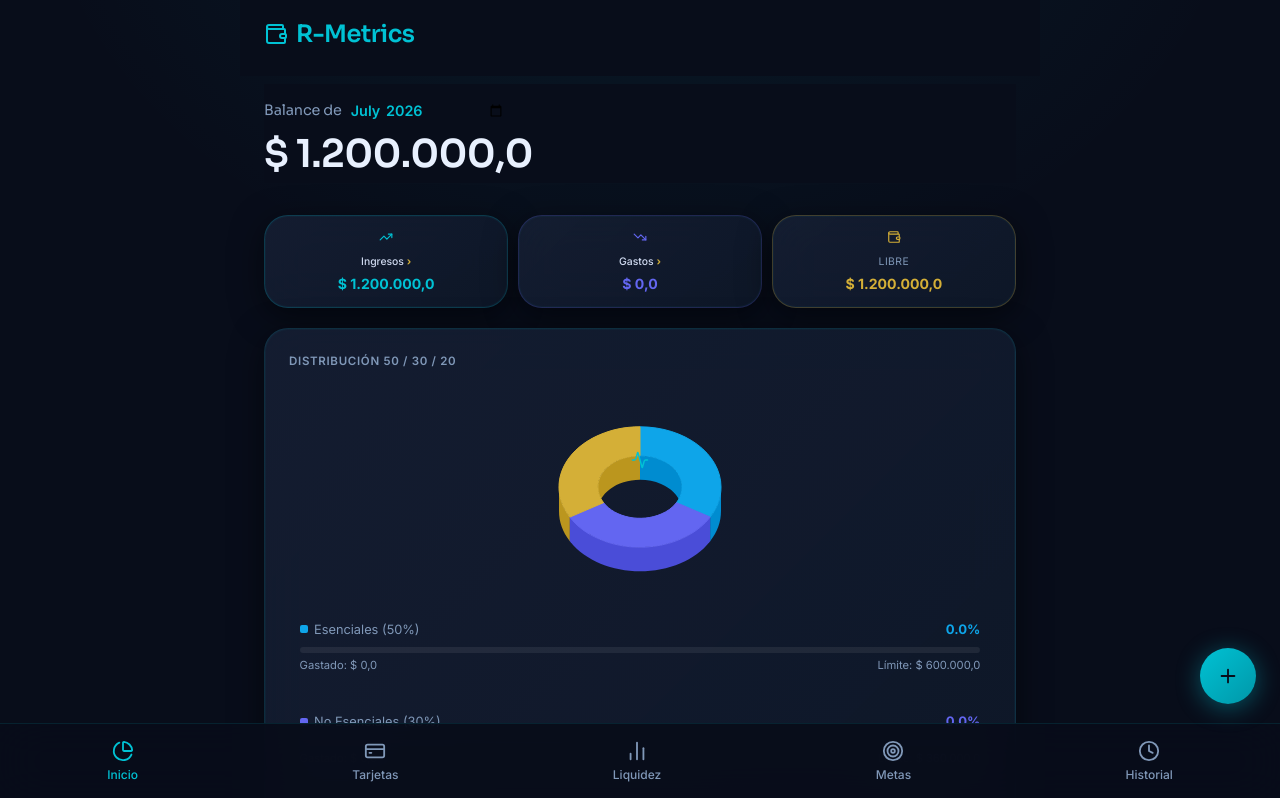
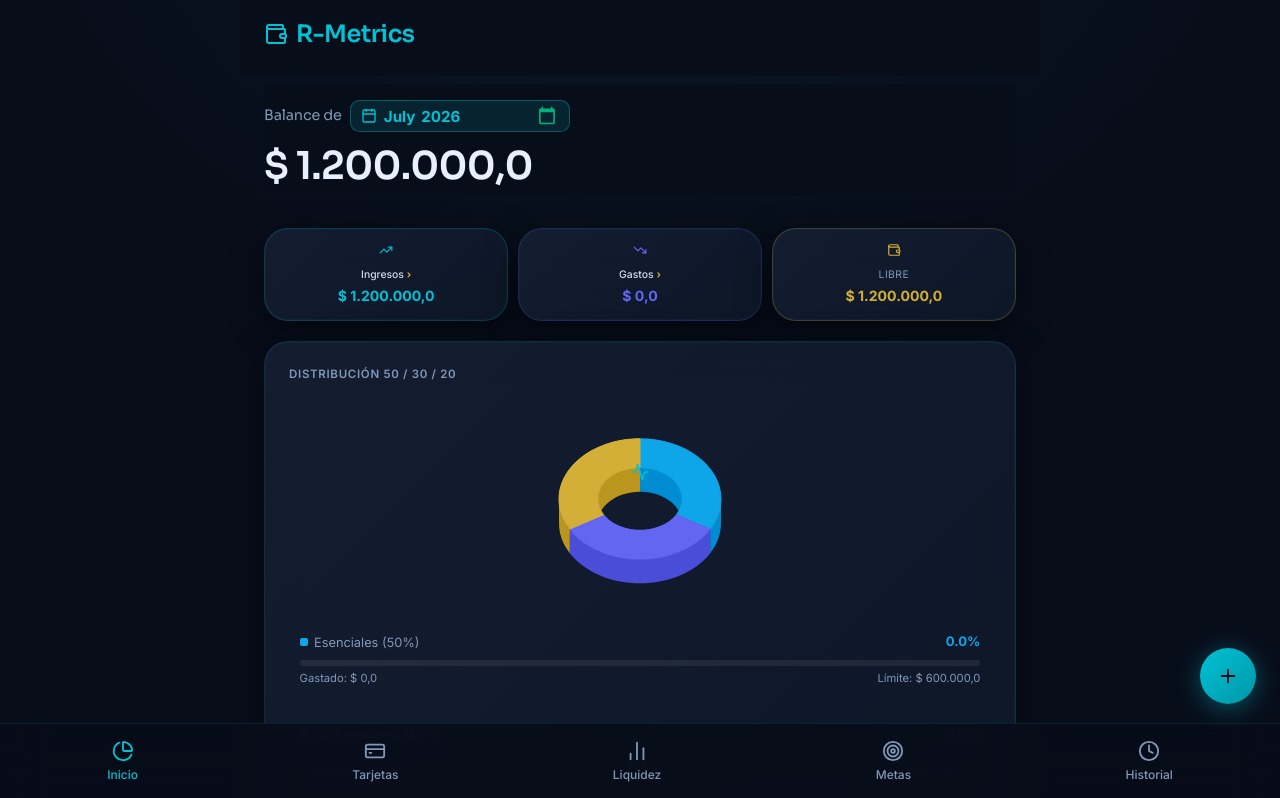
Before and after one commit to HasselGit/Rober-Metrics, a React (Vite) app: page / in a window 1280 px wide. Shown: the top 798 px of the page. Built offline with nearby package versions, Linux system fonts and the light colour scheme.

Commit message:
Fix month picker truncation for full year 2026 and style high-contrast cyan calendar indicator icon

```diff
--- a/src/components/Dashboard.jsx
+++ b/src/components/Dashboard.jsx
@@ -312,18 +312,37 @@ const CAT = {
 
       {/* ── Header ─────────────────────────────────────────────── */}
       <header className="flex-between mb-4 sticky-header">
-        <div>
-          <div style={{ display: 'flex', alignItems: 'center', gap: '0.5rem', marginBottom: '0.25rem' }}>
-            <h2 className="text-muted" style={{ fontSize: '0.9rem', fontWeight: 500, margin: 0 }}>Balance de</h2>
+        <div style={{ width: '100%' }}>
+          <div style={{ display: 'flex', alignItems: 'center', gap: '0.5rem', marginBottom: '0.4rem', flexWrap: 'wrap' }}>
+            <h2 className="text-muted" style={{ fontSize: '0.9rem', fontWeight: 500, margin: 0, flexShrink: 0 }}>Balance de</h2>
+            <div style={{
+              display: 'inline-flex',
+              alignItems: 'center',
+              gap: '6px',
+              background: 'rgba(0, 194, 212, 0.12)',
+              border: '1px solid rgba(0, 194, 212, 0.35)',
+              borderRadius: '0.6rem',
+              padding: '3px 10px',
+              maxWidth: '100%'
+            }}>
+              <Calendar size={16} color="var(--primary)" style={{ flexShrink: 0 }} />
               <input
                 type="month" value={selectedMonth}
                 onChange={(e) => onMonthChange(e.target.value)}
                 style={{
-                background: 'transparent', border: 'none', color: 'var(--primary)',
-                fontFamily: 'inherit', fontSize: '0.9rem', fontWeight: 600,
-                outline: 'none', cursor: 'pointer'
+                  background: 'transparent',
+                  border: 'none',
+                  color: 'var(--primary)',
+                  fontFamily: 'inherit',
+                  fontSize: '0.95rem',
+                  fontWeight: 700,
+                  outline: 'none',
+                  cursor: 'pointer',
+                  width: 'auto',
+                  minWidth: '165px'
                 }}
               />
+            </div>
           </div>
           <h1 style={{ fontSize: '2.4rem', color: 'var(--on-bg)' }}>{formatCurrency(currentBalance)}</h1>
         </div>
--- a/src/index.css
+++ b/src/index.css
@@ -221,3 +221,23 @@ select.input-field {
   background-color: var(--bg-color);
   padding-top: 1rem; margin-top: -1rem;
 }
+
+/* ── Month Input Styling & Calendar Indicator ───────────────────────────── */
+input[type="month"] {
+  color-scheme: dark;
+}
+
+input[type="month"]::-webkit-calendar-picker-indicator {
+  cursor: pointer;
+  filter: invert(70%) sepia(85%) saturate(1800%) hue-rotate(145deg) brightness(110%) contrast(105%);
+  opacity: 1;
+  width: 20px;
+  height: 20px;
+  margin-left: 6px;
+  transition: transform 0.2s ease, filter 0.2s ease;
+}
+
+input[type="month"]::-webkit-calendar-picker-indicator:hover {
+  transform: scale(1.15);
+  filter: invert(80%) sepia(90%) saturate(2000%) hue-rotate(145deg) brightness(120%) contrast(110%);
+}
```
Also changed, not shown: pw-test-month-picker.cjs (added, +35 -0 lines), screenshot-month-picker.png (added). Lines whose indentation alone changed are shown as unchanged.
